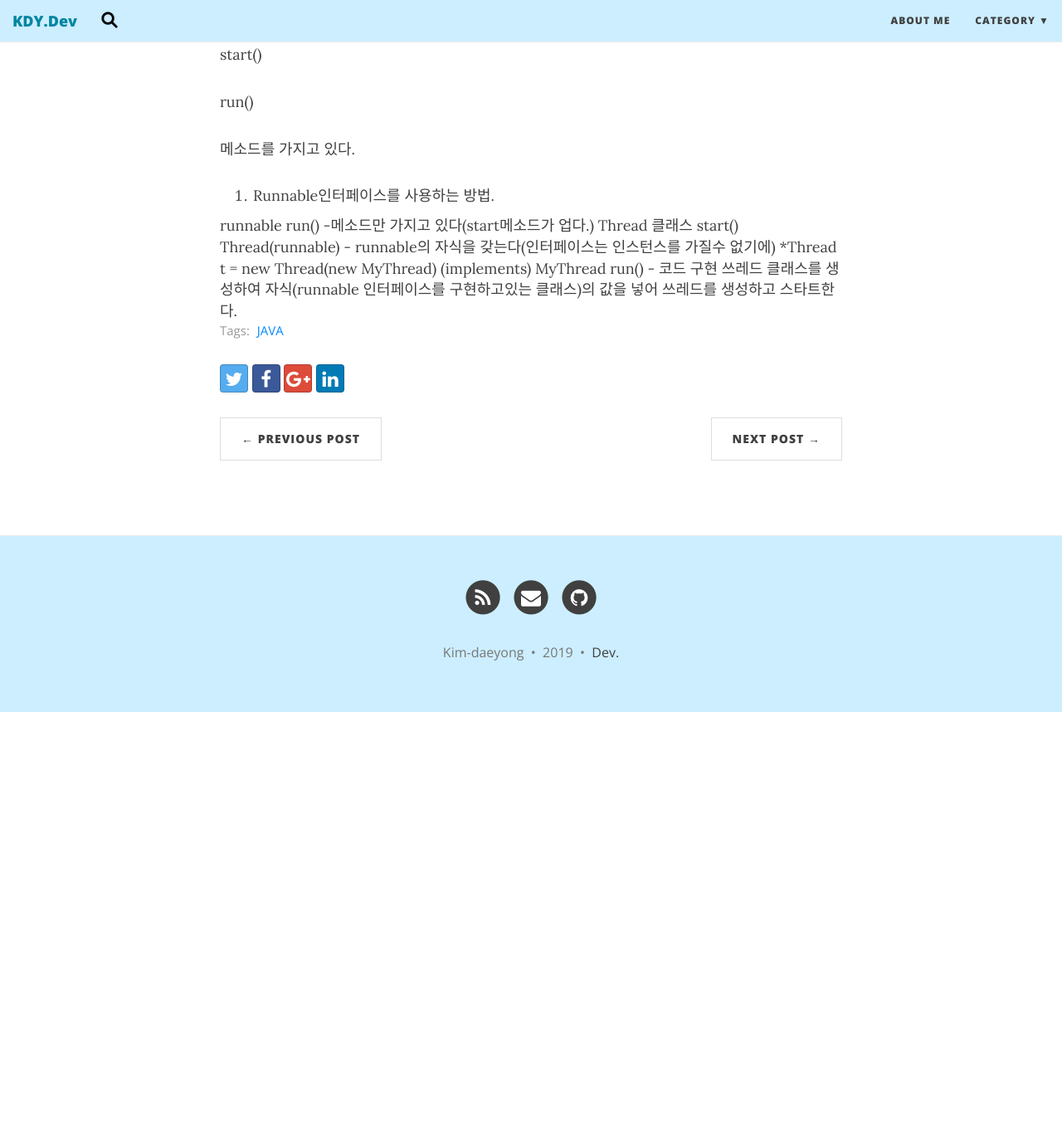
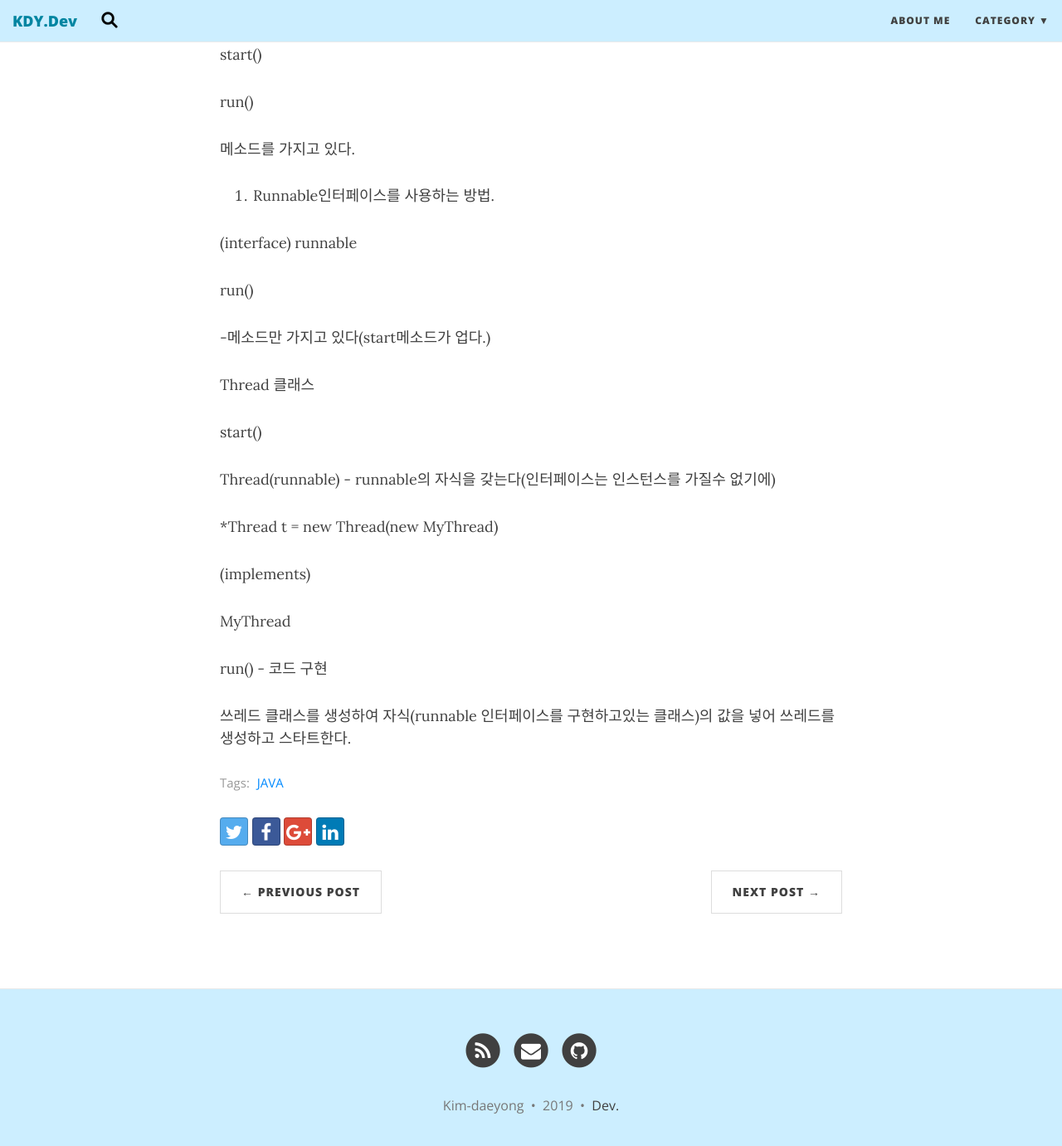
Before and after one commit to kim-daeyong/kim-daeyong.github.io, a Jekyll site: the page built from _posts/2019-01-04-[Java]Thread 생성 방법.md, in a window 1280 px wide and 1400 px high, scrolled down 502 px. Shown: the top 1381 px of the window at 83% size. Built offline with Jekyll 4.4.1, drawn with Linux system fonts in a browser that asks for light colours; nearby versions of some CDN libraries; before the commit the page ends 1360 px from its top, so only the background shows below that.

Commit message:
Update 2019-01-04-[Java]Thread 생성 방법.md

```diff
--- a/_posts/2019-01-04-[Java]Thread 생성 방법.md
+++ b/_posts/2019-01-04-[Java]Thread 생성 방법.md
@@ -28,7 +28,7 @@ run()
 
 2. Runnable인터페이스를 사용하는 방법.
 
-<interface>
+(interface)
 runnable
 
 run()
```
